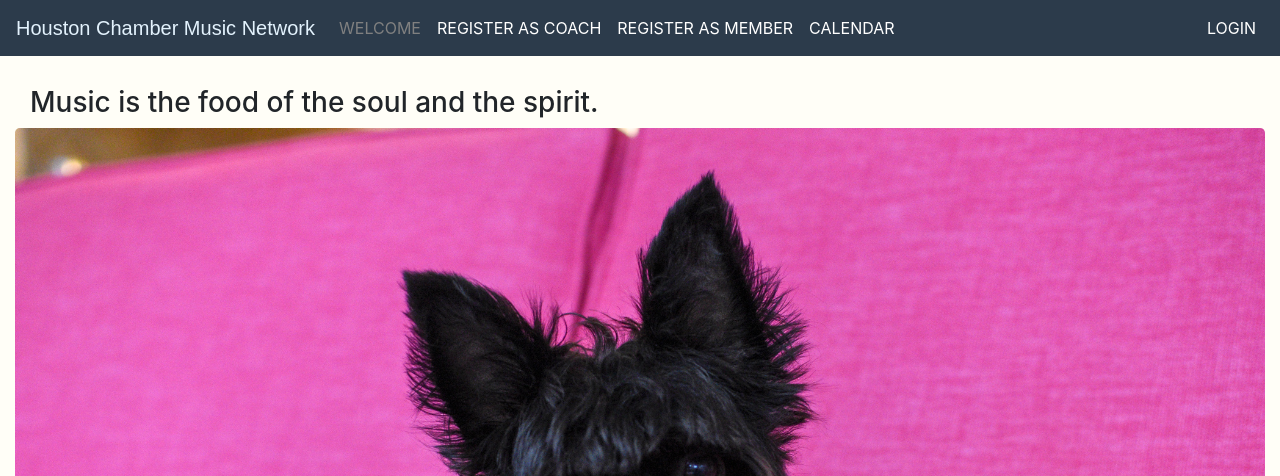
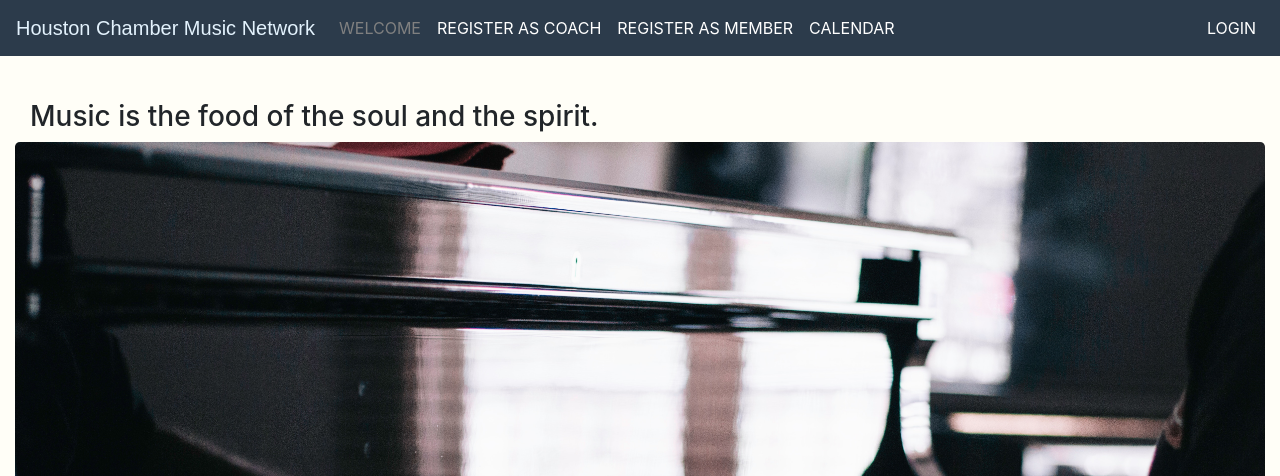
Before and after one commit to Nickatak/ChamberNetwork, a Django app: page /musicians/welcome/ in a window 1280 px wide. Shown: the top 476 px of the page. Run offline with Django 3.2, Linux system fonts and the light colour scheme; some libraries are stand-ins or nearby versions.

Commit message:
welcome.html and .css : a few changes

```diff
--- a/apps/musicians/templates/html/welcome.html
+++ b/apps/musicians/templates/html/welcome.html
@@ -22,7 +22,7 @@
         <link rel="stylesheet" type="text/css" href='{% static "css/welcome.css" %}'>
     </head>
     <body>
-        <nav class="navbar navbar-expand-sm">
+        <nav class="navbar navbar-expand-sm fixed-top">
 
             <!-- Logo -->
             <a class="navbar-brand"><h5 class="brand">Houston Chamber Music Network</h5></a>
@@ -54,7 +54,7 @@
 
         <!-- main container: -->
         <div class="container-fluid">
-            <div class="container-fluid" style="padding-top: 30px">
+            <div class="container-fluid" style="padding-top: 100px">
                 <div class="row">
                     <div class="col-md-12">
                         <h3>Music is the food of the soul and the spirit.</h3>
```
Also changed, not shown: apps/musicians/static/css/1.jpg, 4 other files.
